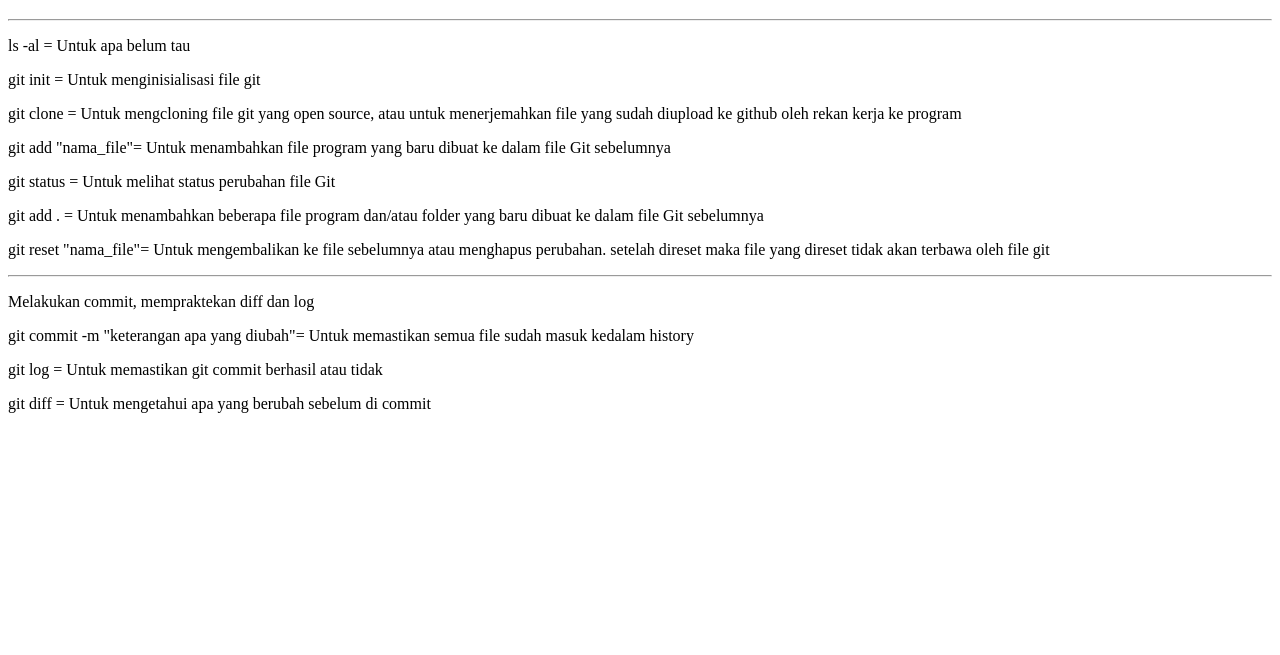
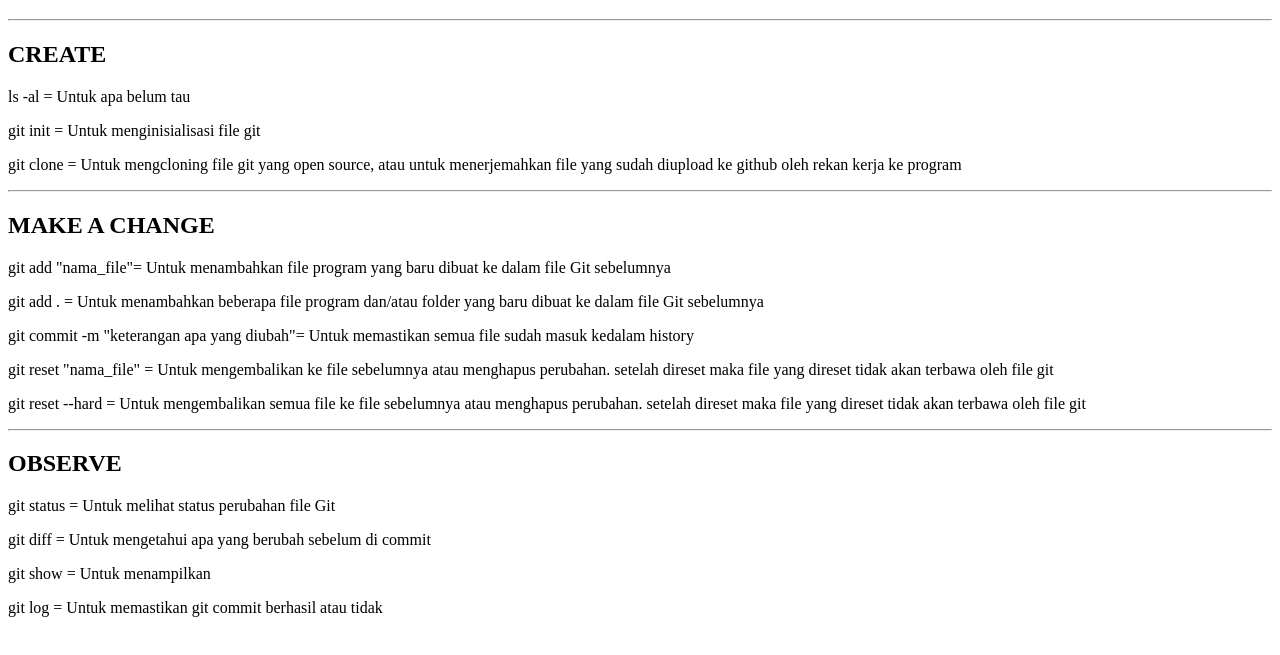
Before and after one commit to ekedevelop/CopanyProfile, a plain HTML site: page index.html in a window 1280 px wide. Shown: the part 61-716 px from the top of the page. Drawn offline with Linux system fonts and the light colour scheme.

Commit message:
Perubahan 6

```diff
--- a/index.html
+++ b/index.html
@@ -8,6 +8,7 @@
   <body>
     <h1>BELAJAR GIT</h1>
     <hr />
+    <h2>CREATE</h2>
     <p>ls -al = Untuk apa belum tau</p>
     <p>git init = Untuk menginisialisasi file git</p>
     <p>
@@ -15,27 +16,36 @@
       menerjemahkan file yang sudah diupload ke github oleh rekan kerja ke
       program
     </p>
+    <hr>
+    <h2>MAKE A CHANGE</h2>
     <p>
       git add "nama_file"= Untuk menambahkan file program yang baru dibuat ke
       dalam file Git sebelumnya
     </p>
-    <p>git status = Untuk melihat status perubahan file Git</p>
     <p>
       git add . = Untuk menambahkan beberapa file program dan/atau folder yang
       baru dibuat ke dalam file Git sebelumnya
     </p>
     <p>
-      git reset "nama_file"= Untuk mengembalikan ke file sebelumnya atau
+      git commit -m "keterangan apa yang diubah"= Untuk memastikan semua file
+      sudah masuk kedalam history
+    </p>
+    <p>
+      git reset "nama_file" = Untuk mengembalikan ke file sebelumnya atau
+      menghapus perubahan. setelah direset maka file yang direset tidak akan
+      terbawa oleh file git
+    </p>
+    <p>
+      git reset --hard = Untuk mengembalikan semua file ke file sebelumnya atau
       menghapus perubahan. setelah direset maka file yang direset tidak akan
       terbawa oleh file git
     </p>
     <hr />
-    <p>Melakukan commit, mempraktekan diff dan log</p>
-    <p>
-      git commit -m "keterangan apa yang diubah"= Untuk memastikan semua file
-      sudah masuk kedalam history
-    </p>
+    <h2>OBSERVE</h2>
+    <p>git status = Untuk melihat status perubahan file Git</p>
+    <p>git diff = Untuk mengetahui apa yang berubah sebelum di commit</p>
+    <p>git show = Untuk menampilkan</p>
     <p>git log = Untuk memastikan git commit berhasil atau tidak</p>
-    <p>git diff = Untuk mengetahui apa yang berubah sebelum di commit</p>
+
   </body>
 </html>
```
Also changed, not shown: 1 other file.
